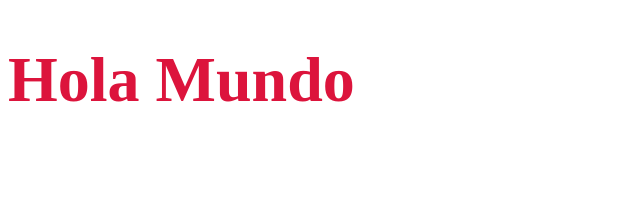
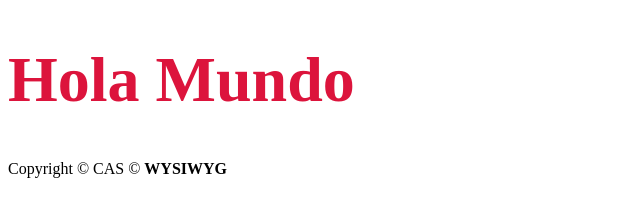
Before and after one commit to ferbanahe/paginas_web, a plain HTML site: page 01_Hola_Mundo/index.html in a window 1280 px wide. Shown: the whole page, without its empty margins (0-640 px from the left). Drawn offline with Linux system fonts and the light colour scheme.

Commit message:
día 14-5

```diff
--- a/01_Hola_Mundo/index.html
+++ b/01_Hola_Mundo/index.html
@@ -3,6 +3,11 @@
 <head>
     <meta charset="UTF-8">
     <meta name="viewport" content="width=device-width, initial-scale=1.0">
+    <meta name="author" content="Fer">
+    <meta name="description" content="Primera página del curso web">
+    <meta name="keywords" content="web html design">
+    <meta name="generator" content="VSC">
+    <meta name="application-name" content="VSC">
     <title>Hola Getafe</title>
     <!-- Los estilos pueden incluirse directamente con esta esta etiqueta, aunque no se suele usar,
         los estilos se dejarán en un fichero aparte
@@ -23,6 +28,11 @@
     <h1 title="Esto es el título">
         Hola Mundo
     </h1>
+    <p>
+        Copyright &copy; CAS
+        ©
+        <b>WYSIWYG</b>
+    </p>
     <!-- <script>
         let saludoBody = 'Hola amigo desde body';
         console.log(saludoBody);
```
